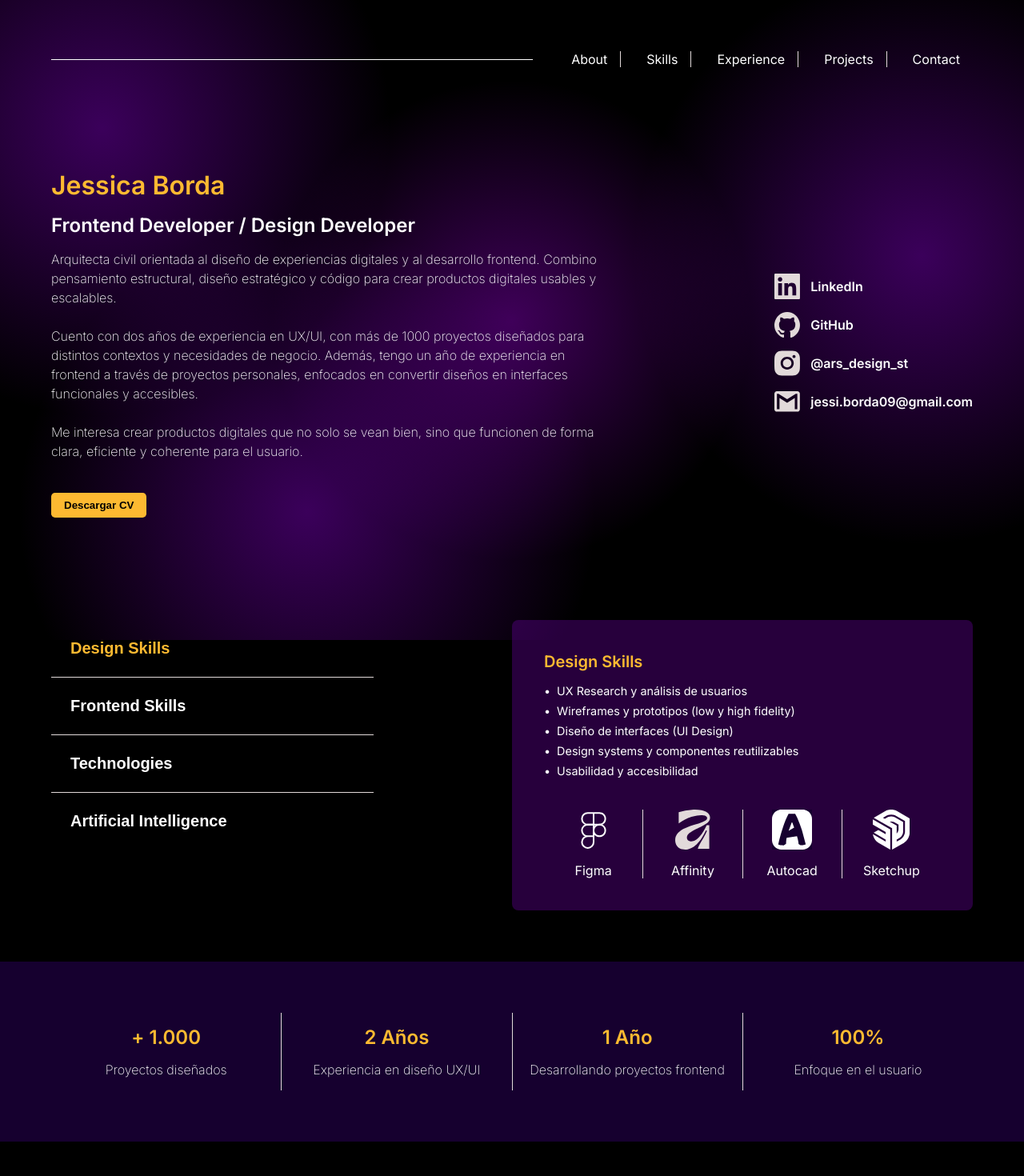
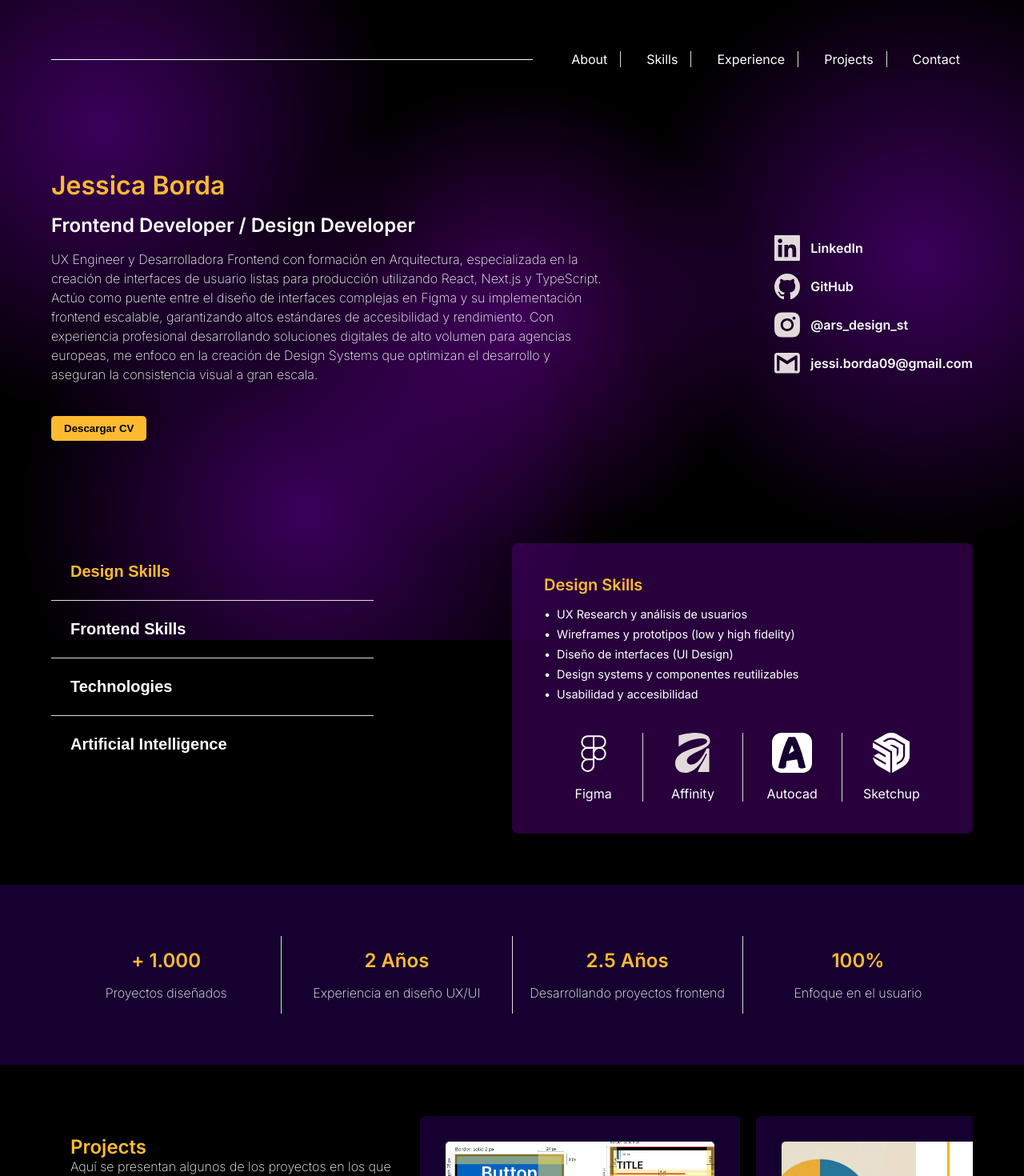
Before and after one commit to jessicaborda/Portfolio_Jessica_Borda, a Next.js app: page / in a window 1280 px wide. Shown: the top 1470 px of the page at 80% size. Built offline with nearby package versions, Linux system fonts and the light colour scheme.

Commit message:
Update experience

```diff
--- a/app/page.tsx
+++ b/app/page.tsx
@@ -40,12 +40,8 @@ function HeroSection() {
   const heroData = {
     name: "Jessica Borda",
     title: "Frontend Developer / Design Developer",
-    description: `Arquitecta civil orientada al diseño de experiencias digitales y al desarrollo frontend. Combino pensamiento estructural, diseño estratégico y código para crear productos digitales usables y escalables.
-
-Cuento con dos años de experiencia en UX/UI, con más de 1000 proyectos diseñados para distintos contextos y necesidades de negocio. Además, tengo un año de experiencia en frontend a través de proyectos personales, enfocados en convertir diseños en interfaces funcionales y accesibles.
-
-Me interesa crear productos digitales que no solo se vean bien, sino que funcionen de forma clara, eficiente y coherente para el usuario.`,
-    cvUrl: getAssetPath("/CV_Jessica Borda.pdf"),
+    description: `UX Engineer y Desarrolladora Frontend con formación en Arquitectura, especializada en la creación de interfaces de usuario listas para producción utilizando React, Next.js y TypeScript. Actúo como puente entre el diseño de interfaces complejas en Figma y su implementación frontend escalable, garantizando altos estándares de accesibilidad y rendimiento. Con experiencia profesional desarrollando soluciones digitales de alto volumen para agencias europeas, me enfoco en la creación de Design Systems que optimizan el desarrollo y aseguran la consistencia visual a gran escala.`,
+    cvUrl: getAssetPath("/Jessica Borda - ATS Format.pdf"),
     cvLabel: "Descargar CV",
     socialLinks: SOCIAL_LINKS,
   };
@@ -143,7 +139,7 @@ function ExperienceSection() {
   const experienceItems = [
     { value: "+ 1.000", label: "Proyectos diseñados" },
     { value: "2 Años", label: "Experiencia en diseño UX/UI" },
-    { value: "1 Año", label: "Desarrollando proyectos frontend" },
+    { value: "2.5 Años", label: "Desarrollando proyectos frontend" },
     { value: "100%", label: "Enfoque en el usuario" },
   ];
 
```
Also changed, not shown: 1 other file (tests, documents, lock files or other folders).
